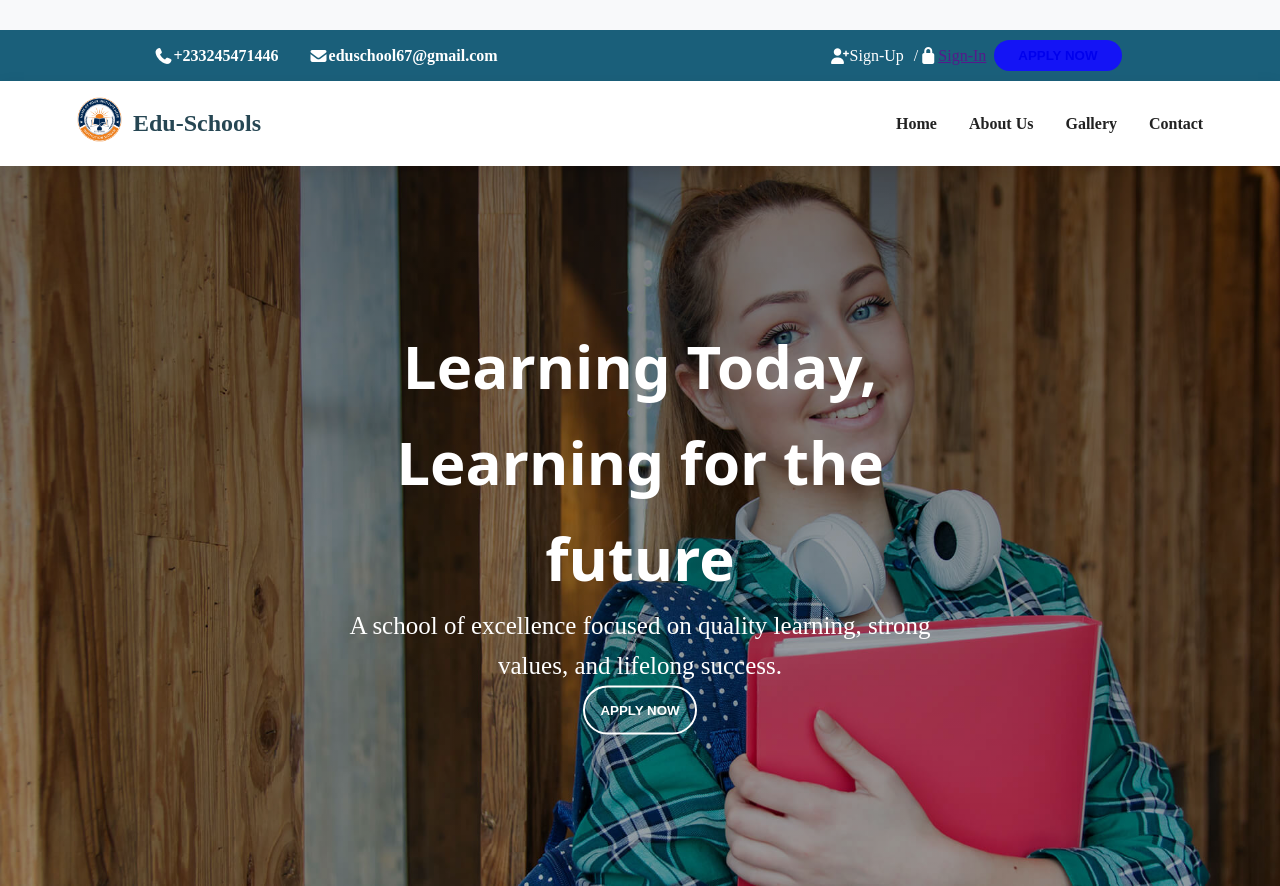
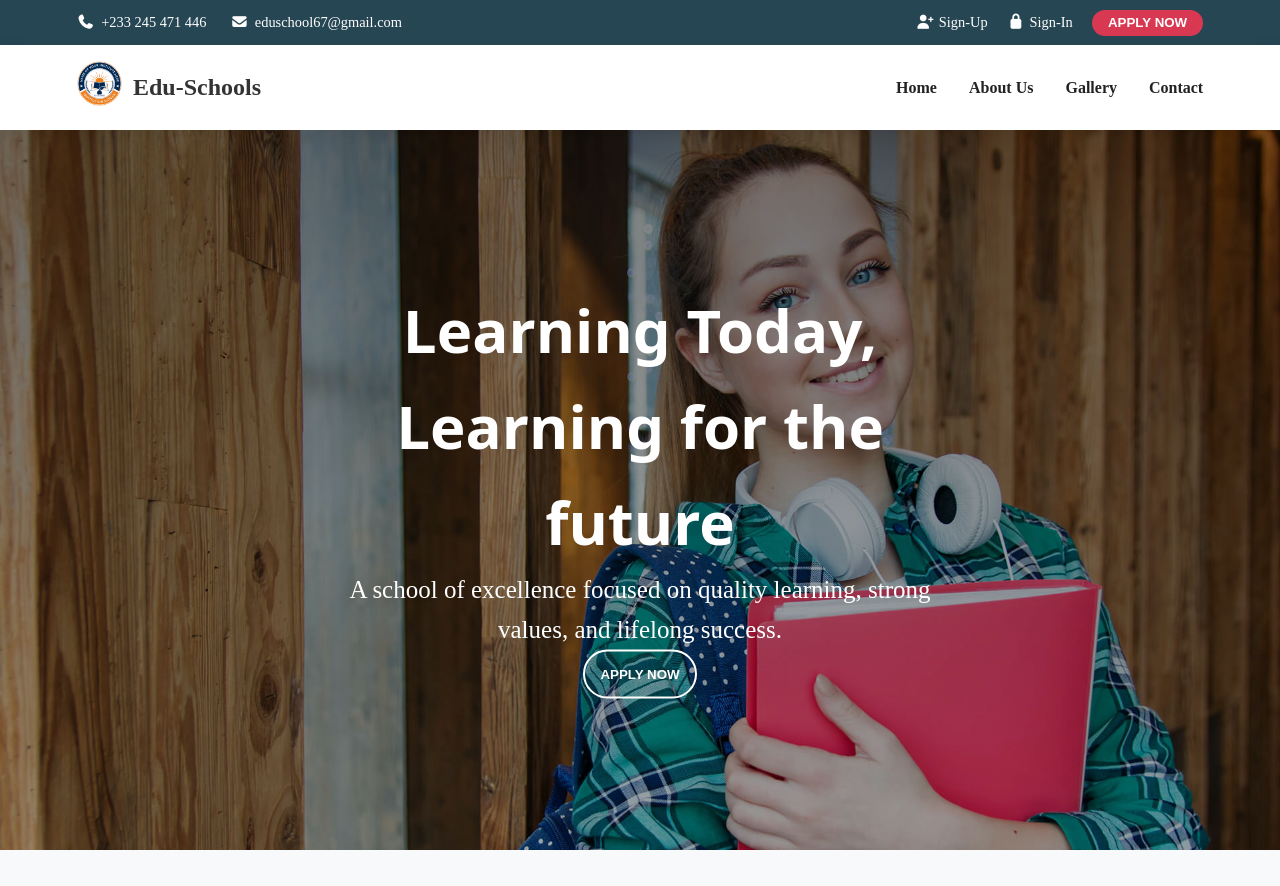
Before and after one commit to pasmanuel/edu-schools, a plain HTML site: page index.html in a window 1280 px wide. Shown: the top 886 px of the page. Drawn offline with nearby package versions, Linux system fonts and the light colour scheme.

Commit message:
new push

```diff
--- a/index.html
+++ b/index.html
@@ -12,32 +12,36 @@
 </head>
 <body>
     <div class="top-space"></div>
+
     <section class="top-nav">
         <div class="top_nav_1">
             <span>
-                <i class="fa fa-phone" aria-hidden="true"></i>
-                <p>+233245471446</p>
+                <i class="fa fa-phone"></i>
+                <p>+233 245 471 446</p>
             </span>
             <span>
-                <i class="fa fa-envelope" aria-hidden="true"></i>
+                <i class="fa fa-envelope"></i>
                 <p>eduschool67@gmail.com</p>
             </span>
+        </div>
 
-        </div>
-        <div  class="top_nav_2">
-            <div>
-                <i class="fa fa-user-plus" aria-hidden="true"></i>
+        <div class="top_nav_2">
+            <div class="auth">
+                <i class="fa fa-user-plus"></i>
                 <p>Sign-Up</p>
             </div>
-           <div>
-                <p>/</p>
-                <i class="fa fa-lock" aria-hidden="true"></i>
-                <p><a href="">Sign-In</a></p>
-                <button class="btn-top-nav"><a href="contact.html">APPLY NOW</a></button>
-           </div>
+
+            <div class="auth">
+                <i class="fa fa-lock"></i>
+                <p><a href="#">Sign-In</a></p>
+            </div>
+
+            <button class="btn-top-nav">
+                <a href="contact.html">APPLY NOW</a>
+            </button>
         </div>
+    </section>
 
-    </section>
     <!-- To Navbar -->
     <section>
         <nav class="navbar">
--- a/styles/stylesheet.css
+++ b/styles/stylesheet.css
@@ -8,9 +8,69 @@ body{
             color: #333;
             line-height: 1.6;
         }
+
+
+
+
+/* TOP NAV */
+.top-nav {
+    display: flex;
+    justify-content: space-between;
+    align-items: center;
+    padding: 0.6rem 6%;
+    background: #264653;
+    color: white;
+    font-size: 0.9rem;
+}
+
+/* LEFT */
+.top_nav_1 {
+    display: flex;
+    gap: 1.5rem;
+}
+
+.top_nav_1 span {
+    display: flex;
+    align-items: center;
+    gap: 0.4rem;
+}
+
+/* RIGHT */
+.top_nav_2 {
+    display: flex;
+    align-items: center;
+    gap: 1.2rem;
+}
+
+.top_nav_2 .auth {
+    display: flex;
+    align-items: center;
+    gap: 0.3rem;
+}
+
+.top-nav a {
+    color: white;
+    text-decoration: none;
+}
+
+/* BUTTON */
+.btn-top-nav {
+    padding: 0.35rem 1rem;
+    border: none;
+    background: #d93853;
+    border-radius: 20px;
+}
+
+.btn-top-nav a {
+    color: white;
+    font-weight: 600;
+}
+
+/* ================= MOBILE ================= */
+
 /* to Top-Nav */
 
-.top-space{
+/* .top-space{
     padding: 15px;
 }
 .top-nav{
@@ -33,11 +93,6 @@ nav div {
     gap: 30px;
 }
 
-
-.logo-head {
-    font-size: 1.5rem;
-    color: #264653;
-}
 
 
 .top_nav_2
@@ -79,16 +134,21 @@ nav div {
     /* color: #fff; */
 }
 
-
+/*
 span{
     color: white;
     font-weight: 700;
-}
+} */
 
 
 
 /* To main nav bar */
 
+
+.logo-head {
+    font-size: 1.5rem;
+    color: #264653;
+}
 
 .navbar {
     display: flex;
@@ -649,3 +709,31 @@ span{
         border-bottom: 1px solid #eee;
     }
 }
+
+
+
+/* to mobile view top nav bar */
+@media (max-width: 768px) {
+
+    .top-nav {
+        flex-direction: column;
+        gap: 0.6rem;
+        text-align: center;
+        padding: 0.8rem 4%;
+    }
+
+    .top_nav_1,
+    .top_nav_2 {
+        flex-wrap: wrap;
+        justify-content: center;
+    }
+
+    .btn-top-nav {
+        margin-top: 0.4rem;
+    }
+
+    /* OPTIONAL: hide text, keep icons */
+    .top_nav_1 p {
+        font-size: 0.85rem;
+    }
+}
```
